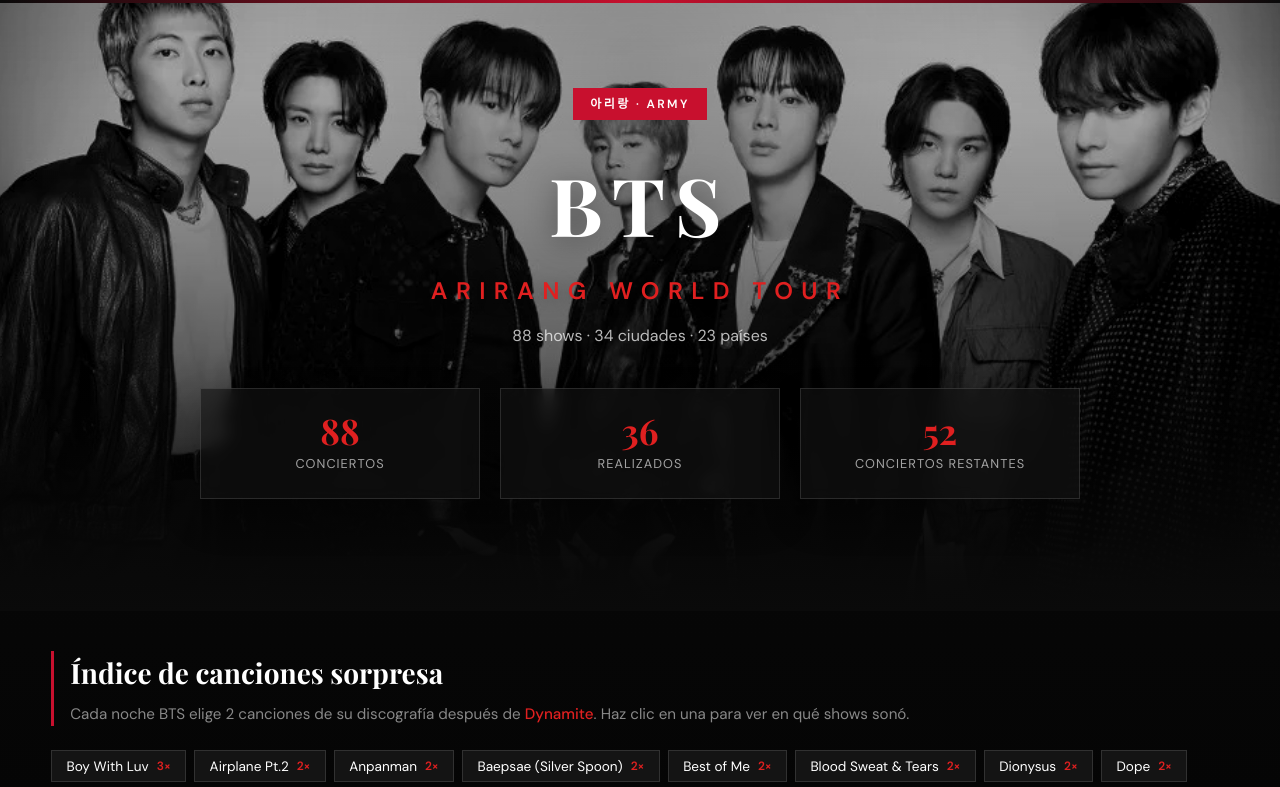
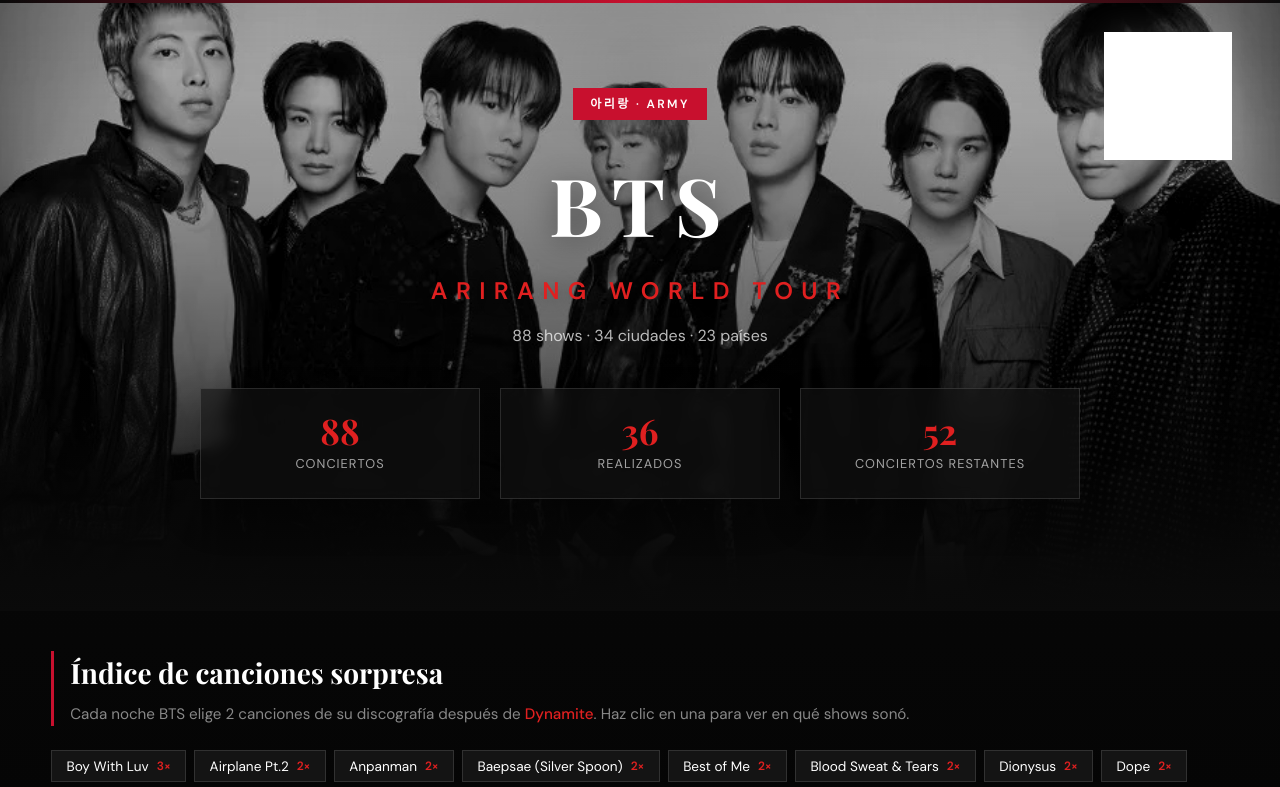
Before and after one commit to Yikxzyz/Fechas_bts, a plain HTML site: page index.html in a window 1280 px wide. Shown: the top 787 px of the page. Drawn offline with nearby package versions, Linux system fonts and the light colour scheme.

Commit message:
Update styles.css

```diff
--- a/css/styles.css
+++ b/css/styles.css
@@ -134,7 +134,7 @@ body::after {
   top: 2rem;
   right: clamp(1rem, 4vw, 3rem);
   width: clamp(88px, 10vw, 130px);
-  opacity: 0;
+  opacity: 0,88;
   z-index: 3;
   filter: brightness(0) invert(1) drop-shadow(0 0 18px rgba(255, 255, 255, 0.14));
 }
```
